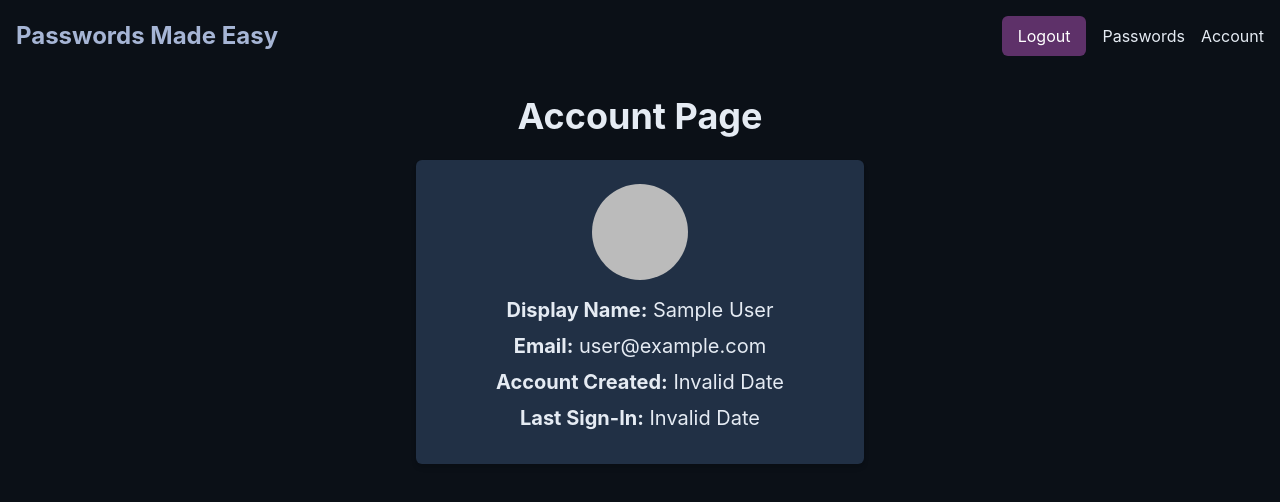
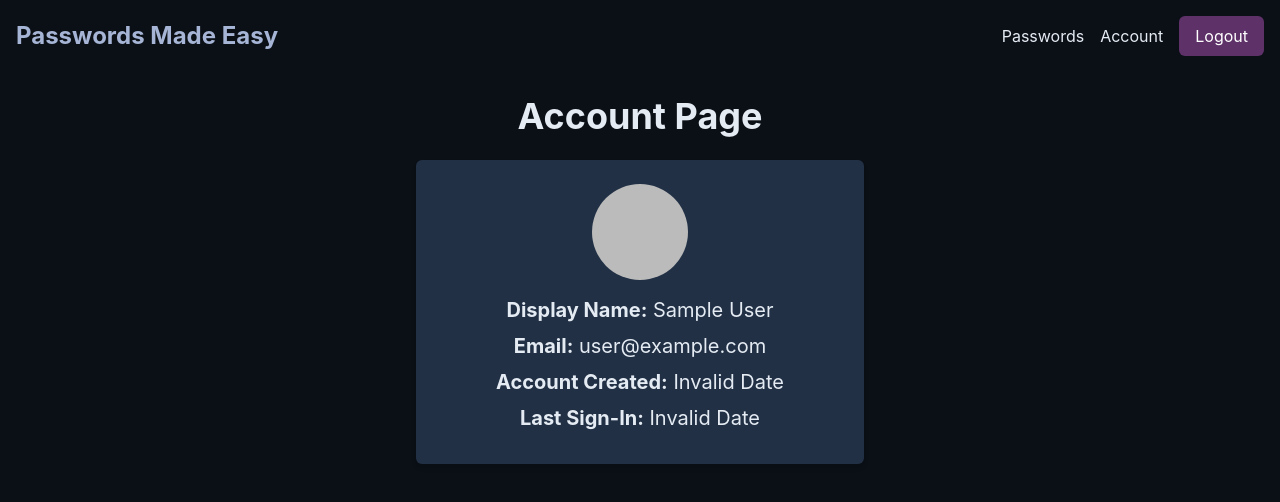
Before and after one commit to oliverEddy/PME, a React (Create React App) app in the folder password-manager/: page /account in a window 1280 px wide. Shown: the top 502 px of the page. Built offline with nearby package versions, Linux system fonts and the light colour scheme; no server answers; sample sign-in values are in the browser's storage.

Commit message:
Refactor NavBar

```diff
--- a/password-manager/src/components/NavBar.js
+++ b/password-manager/src/components/NavBar.js
@@ -24,14 +24,6 @@ const NavBar = () => {
         </Link>
         <ul className="flex space-x-4 items-center">
           <li>
-            <button
-              onClick={handleLogout}
-              className="py-2 px-4 bg-secondary text-white rounded-md hover:bg-secondary-dark"
-            >
-              Logout
-            </button>
-          </li>
-          <li>
             <Link to="/passwords" className="hover:text-accent">
               Passwords
             </Link>
@@ -41,6 +33,14 @@ const NavBar = () => {
               Account
             </Link>
           </li>
+          <li>
+            <button
+              onClick={handleLogout}
+              className="py-2 px-4 bg-secondary text-white rounded-md hover:bg-secondary-dark"
+            >
+              Logout
+            </button>
+          </li>
         </ul>
       </div>
     </nav>
```
